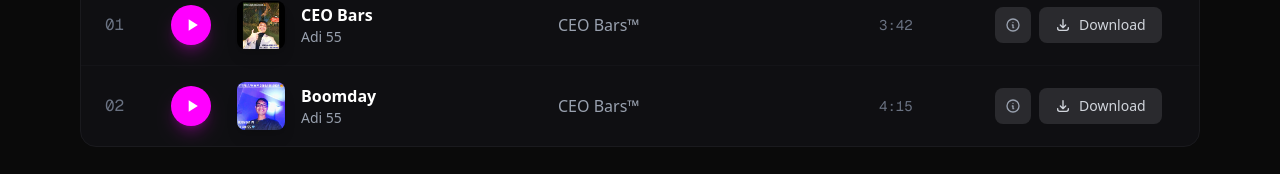
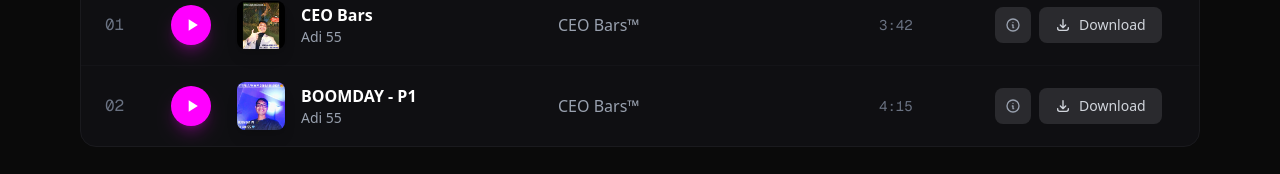
Before and after one commit to AdityaPatange1/ceobars.shop, a Next.js app: page /tracks in a window 1280 px wide. Shown: the part 426-600 px from the top of the page. Built offline with nearby package versions, Linux system fonts and the light colour scheme.

Commit message:
fix: rename Boomday to BOOMDAY - P1
🤖 Generated with [Claude Code](https://claude.com/claude-code)

Co-Authored-By: Claude Opus 4.5 <noreply@anthropic.com>

```diff
--- a/src/app/tracks/page.tsx
+++ b/src/app/tracks/page.tsx
@@ -33,7 +33,7 @@ const tracks: Track[] = [
   },
   {
     id: 2,
-    title: "Boomday",
+    title: "BOOMDAY - P1",
     artist: "Adi 55",
     album: "CEO Bars™",
     duration: "4:15",
```
